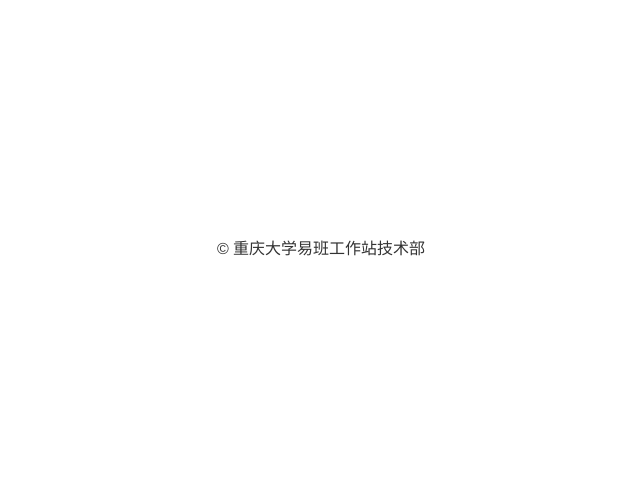
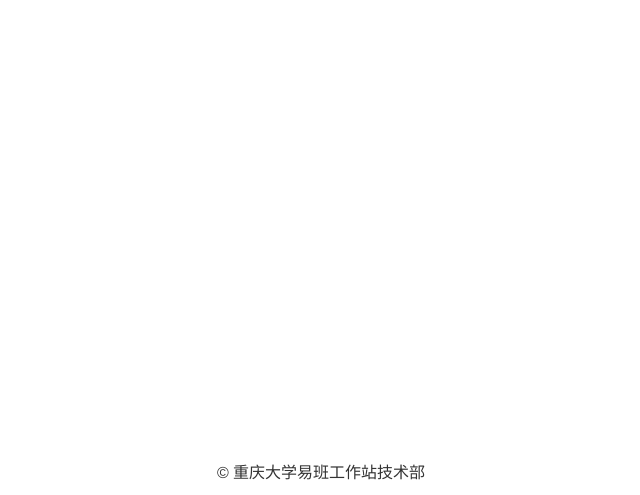
Before and after one commit to beaulian/python-project, a Flask app: page /lib in a window 1280 px wide. Shown: the part 479-974 px from the top of the page, without its empty margins (319-959 px from the left). Before the commit the page ends 735 px from the top, so only its background shows below. Run offline with Flask 2, Linux system fonts and the light colour scheme; some libraries are stand-ins or nearby versions.

Commit message:
修复一点bug

```diff
--- a/ICQU/app/static/yiban.css
+++ b/ICQU/app/static/yiban.css
@@ -29,10 +29,8 @@
 
 .container p{
 	/*margin-bottom: 10px;*/
-	position: absolute;
-	bottom: 50px;
-	left: 20%;
-	right: 20%;
+	padding-top: 40%;
+	text-align: center;
 }
 
 .container form{
--- a/ICQU/app/templates/main/grade.html
+++ b/ICQU/app/templates/main/grade.html
@@ -28,7 +28,7 @@
             <h2>成绩查询</h2>
             <form class="am-form am-form-horizontal" id="gradeform">
                  <select id="xueqi" name="xueqi" class="form-select required">
-                      <option value="">学年学期</option>
+                      <option value="">请选择学年学期</option>
                       <option value="2014-0">2014-2015学年第一学期</option>
                       <option value="2014-1">2014-2015学年第二学期</option>
                       <option value="2015-0">2015-2016学年第一学期</option>
```
